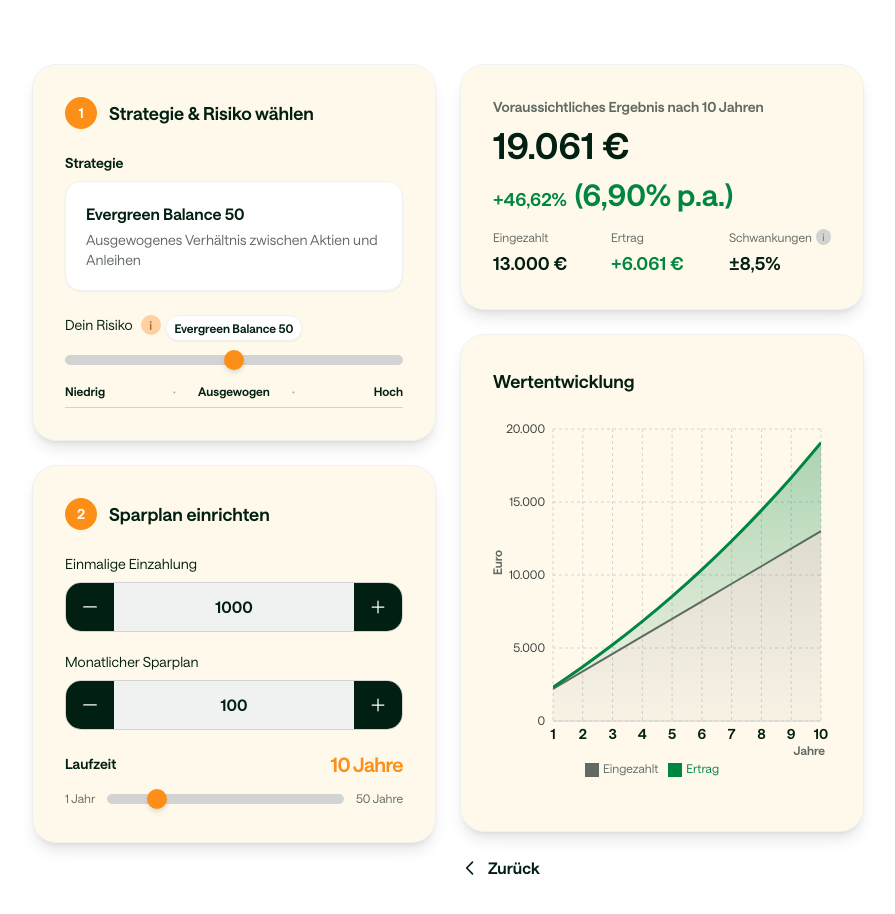
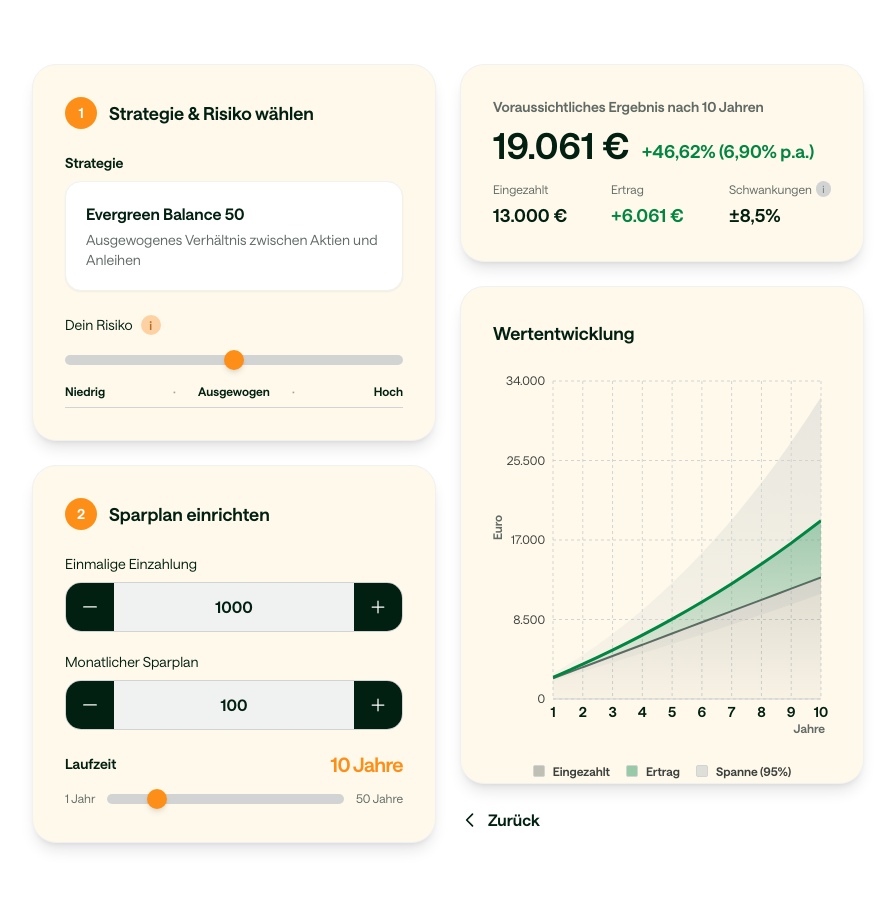
Before and after one commit to ivenkurz/kindersparplan, a Next.js app: page /SparplanRechner in a window 1280 px wide. Shown: the top 914 px of the page, without its empty margins (192-1087 px from the left). After the commit the page ends 883 px from the top, so only its background shows below. Built offline with nearby package versions, Linux system fonts and the light colour scheme.

Commit message:
Iteration: p.a. kleiner + Slider-Label weg + Chart-Konfidenzband

```diff
--- a/app/SparplanRechner/page.tsx
+++ b/app/SparplanRechner/page.tsx
@@ -64,18 +64,31 @@
         };
       }
 
-      const data: { jahr: number; wert: number; einzahlungen: number }[] = [];
+      const data: {
+        jahr: number;
+        wert: number;
+        einzahlungen: number;
+        confLow: number;
+        confRange: number;
+      }[] = [];
       let wert = einmalig;
       const monatlicheRendite = Math.pow(1 + rendite, 1 / 12) - 1;
+      const z95 = 1.96; // übliche Konfidenz: 95%
+      const sigma = Math.max(0, selectedStrategy.volatility); // jährliche Volatilität (0..)
 
       for (let jahr = 1; jahr <= laufzeit; jahr++) {
         for (let monat = 0; monat < 12; monat++) {
           wert = (wert + monatlich) * (1 + monatlicheRendite);
         }
+        const faktor = Math.exp(z95 * sigma * Math.sqrt(jahr));
+        const confLow = Math.round(wert / faktor);
+        const confHigh = Math.round(wert * faktor);
         data.push({
           jahr,
           wert: Math.round(wert),
           einzahlungen: einmalig + monatlich * 12 * jahr,
+          confLow,
+          confRange: Math.max(0, confHigh - confLow),
         });
       }
 
@@ -166,8 +179,6 @@
                     max={10}
                     step={1}
                     hideValue
-                    thumbLabel={selectedStrategy.name}
-                    thumbLabelClassName="absolute -top-8 px-2 py-1 rounded-ds-16 bg-ds-neutral-0 border border-ds-neutral-10 text-xs font-semibold text-ds-neutral-100 shadow-sm whitespace-nowrap pointer-events-none"
                   />
                   {/* Slider-Legende: Markierungen bei 0, 5, 10 mit Tooltips */}
                   <div className="mt-3 text-xs">
--- a/components/ResultCards.tsx
+++ b/components/ResultCards.tsx
@@ -52,9 +52,9 @@
   const renditeColor = isPositive ? "text-ds-seagreen" : "text-ds-orange-90";
   const ertragColor = ertrag >= 0 ? "text-ds-seagreen" : "text-ds-orange-90";
   const renditePrefix = isPositive ? "+" : "";
-  const gesamtRenditeText = `${renditePrefix}${formatPercent(prozentSteigerung)}%`;
-  const paText = `${formatPercent(twrPa)}% p.a.`;
-  const paColor = twrPa > 0 ? "text-ds-seagreen" : "text-ds-neutral-100";
+  const renditeLine = `${renditePrefix}${formatPercent(prozentSteigerung)}% (${formatPercent(
+    twrPa
+  )}% p.a.)`;
 
   const spacingClass = sticky ? "space-y-3" : "space-y-4";
 
@@ -73,14 +73,9 @@
             >
               {formatCurrency(endwert)}
             </p>
-            <div className={`flex items-baseline gap-2 ${renditeColor}`}>
-              <span className="text-base md:text-lg font-semibold leading-none">
-                {gesamtRenditeText}
-              </span>
-              <span className={`font-semibold leading-none ${paColor} text-2xl md:text-3xl`}>
-                ({paText})
-              </span>
-            </div>
+            <p className={`text-base md:text-lg font-semibold ${renditeColor} leading-none`}>
+              {renditeLine}
+            </p>
           </div>
         </div>
       </div>
--- a/components/ValueChart.tsx
+++ b/components/ValueChart.tsx
@@ -8,13 +8,14 @@
   CartesianGrid,
   Tooltip,
   ResponsiveContainer,
-  Legend,
 } from "recharts";
 
 interface ChartDataPoint {
   jahr: number;
   wert: number;
   einzahlungen: number;
+  confLow?: number;
+  confRange?: number;
 }
 
 interface ValueChartProps {
@@ -27,7 +28,16 @@
   label,
 }: {
   active?: boolean;
-  payload?: { value: number; payload?: { wert: number; einzahlungen: number; ertrag: number } }[];
+  payload?: {
+    value: number;
+    payload?: {
+      wert: number;
+      einzahlungen: number;
+      ertrag: number;
+      confLow?: number;
+      confRange?: number;
+    };
+  }[];
   label?: number;
 }) {
   if (!active || !payload?.length || label == null) return null;
@@ -37,6 +47,11 @@
   const einzahlungen = point?.einzahlungen ?? 0;
   const ertrag = point?.ertrag ?? 0;
   const isPositive = ertrag >= 0;
+  const confLow = point?.confLow;
+  const confHigh =
+    typeof confLow === "number" && typeof point?.confRange === "number"
+      ? confLow + point.confRange
+      : undefined;
 
   const formatCurrency = (v: number) =>
     new Intl.NumberFormat("de-DE", {
@@ -62,6 +77,11 @@
         {isPositive ? "+" : ""}
         {formatCurrency(ertrag)} Ertrag
       </p>
+      {typeof confLow === "number" && typeof confHigh === "number" && (
+        <p className="text-ds-neutral-70 text-[11px] mt-1">
+          Spanne (95%): {formatCurrency(confLow)} – {formatCurrency(confHigh)}
+        </p>
+      )}
     </div>
   );
 }
@@ -74,6 +94,8 @@
       ...d,
       eingezahlt,
       ertrag,
+      confLow: typeof d.confLow === "number" ? d.confLow : undefined,
+      confRange: typeof d.confRange === "number" ? d.confRange : undefined,
     };
   });
 
@@ -92,6 +114,10 @@
             <linearGradient id="colorErtrag" x1="0" y1="0" x2="0" y2="1">
               <stop offset="0%" stopColor="#008542" stopOpacity={0.55} />
               <stop offset="100%" stopColor="#008542" stopOpacity={0.12} />
+            </linearGradient>
+            <linearGradient id="colorConf" x1="0" y1="0" x2="0" y2="1">
+              <stop offset="0%" stopColor="#d1d4d2" stopOpacity={0.55} />
+              <stop offset="100%" stopColor="#d1d4d2" stopOpacity={0.18} />
             </linearGradient>
           </defs>
           <CartesianGrid strokeDasharray="3 3" stroke="#d1d4d2" />
@@ -130,6 +156,28 @@
             cursor={{ stroke: "#fd8f18", strokeWidth: 1, strokeDasharray: "4 4" }}
             wrapperStyle={{ outline: "none" }}
           />
+
+          {/* Konfidenzband (95%) um den erwarteten Gesamtwert (lognormal, üblich) */}
+          <Area
+            type="monotone"
+            dataKey="confLow"
+            stackId="conf"
+            stroke="none"
+            fill="transparent"
+            isAnimationActive={false}
+            legendType="none"
+          />
+          <Area
+            type="monotone"
+            dataKey="confRange"
+            stackId="conf"
+            stroke="none"
+            fill="url(#colorConf)"
+            fillOpacity={0.9}
+            isAnimationActive={false}
+            legendType="none"
+          />
+
           <Area
             type="monotone"
             dataKey="eingezahlt"
@@ -150,14 +198,24 @@
             fill="url(#colorErtrag)"
             activeDot={{ r: 6, stroke: "#fd8f18", strokeWidth: 2, fill: "#fff" }}
           />
-          <Legend
-            verticalAlign="bottom"
-            align="center"
-            iconType="square"
-            wrapperStyle={{ paddingTop: 8, fontSize: 12, color: "#3b403d" }}
-          />
         </AreaChart>
       </ResponsiveContainer>
+
+      {/* Legende (inkl. Konfidenz) */}
+      <div className="mt-3 flex flex-wrap items-center justify-center gap-4 text-xs font-semibold text-ds-neutral-90">
+        <div className="flex items-center gap-2">
+          <span className="w-3 h-3 rounded-sm bg-[#616a65]/40 border border-ds-neutral-20" />
+          Eingezahlt
+        </div>
+        <div className="flex items-center gap-2">
+          <span className="w-3 h-3 rounded-sm bg-[#008542]/40 border border-ds-neutral-20" />
+          Ertrag
+        </div>
+        <div className="flex items-center gap-2">
+          <span className="w-3 h-3 rounded-sm bg-[#d1d4d2]/70 border border-ds-neutral-20" />
+          Spanne (95%)
+        </div>
+      </div>
     </div>
   );
 }
```
